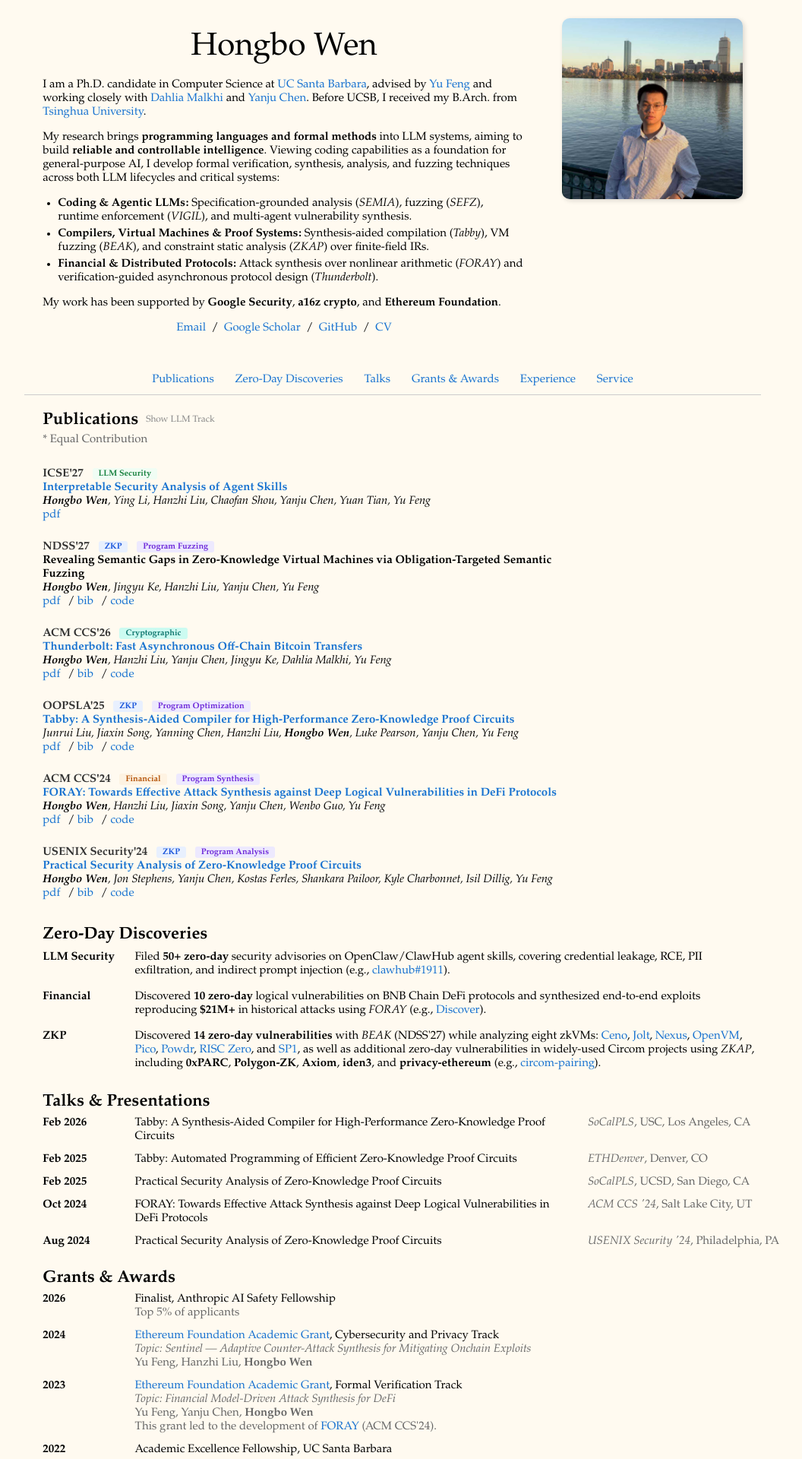
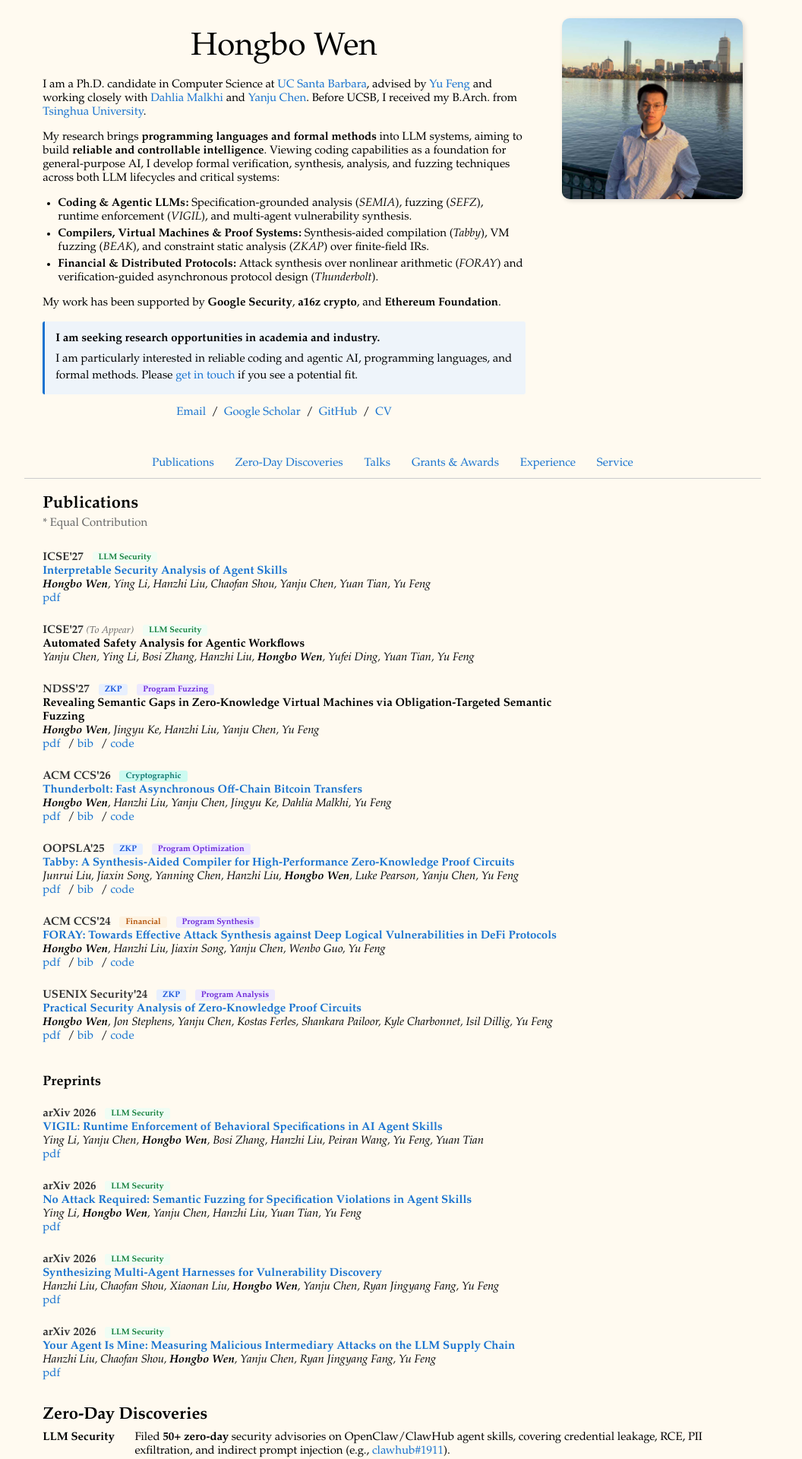
Before and after one commit to whbjzzwjxq/whbjzzwjxq.github.io, a Jekyll site: the page built from _posts/2025-01-28-USENIX_AEC.markdown, in a window 1280 px wide. Shown: the top 1920 px of the page at 76% size, without its empty margins (123-1179 px from the left). Built offline with Jekyll 4.4.1, drawn with Linux system fonts in a browser that asks for light colours.

Commit message:
Show all publications, add ICSE paper and research job notice

```diff
--- a/_layouts/default.html
+++ b/_layouts/default.html
@@ -39,6 +39,11 @@
               <p>
                 My work has been supported by <b>Google Security</b>, <b>a16z crypto</b>, and <b>Ethereum Foundation</b>.
               </p>
+              <p class="job-market">
+                <strong>I am seeking research opportunities in academia and industry.</strong>
+                I am particularly interested in reliable coding and agentic AI, programming languages, and formal methods.
+                Please <a href="mailto:hongbowen@ucsb.edu">get in touch</a> if you see a potential fit.
+              </p>
               <p style="text-align:center">
                 <a href="mailto:hongbowen@ucsb.edu">Email</a> &nbsp;/&nbsp;
                 <a href="https://scholar.google.com/citations?user=T3_w464AAAAJ">Google Scholar</a> &nbsp;/&nbsp;
@@ -70,7 +75,6 @@
             <td style="padding:20px 2.5% 0 2.5%">
               <div class="publications-heading">
                 <h2 id="sec-publications">Publications</h2>
-                <button id="arxiv-toggle" class="arxiv-toggle" type="button" aria-expanded="false" aria-controls="accepted-publications-current arxiv-publications accepted-publications-previous">Show LLM Track</button>
               </div>
               <p style="margin-top:4px;color:#666;">* Equal Contribution</p>
             </td>
@@ -90,6 +94,17 @@
               <span class="pub-links">
                 <a href="/pdfs/26_ARXIV_SEMIA.pdf">pdf</a>
               </span>
+            </td>
+            <td style="padding:8px 2.5%;width:25%;vertical-align:middle;min-width:100px">
+            </td>
+          </tr>
+          <!-- Automated Safety Analysis (ICSE'27) -->
+          <tr>
+            <td style="padding:12px 2.5%;width:75%;vertical-align:middle">
+              <span class="pub-venue">ICSE'27</span> <em class="pub-status">(To Appear)</em>
+              <span class="label label-agent">LLM Security</span><br>
+              <papertitle>Automated Safety Analysis for Agentic Workflows</papertitle><br>
+              <span class="pub-authors">Yanju Chen, Ying Li, Bosi Zhang, Hanzhi Liu, <b>Hongbo Wen</b>, Yufei Ding, Yuan Tian, Yu Feng</span>
             </td>
             <td style="padding:8px 2.5%;width:25%;vertical-align:middle;min-width:100px">
             </td>
@@ -130,7 +145,69 @@
             </td>
           </tr>
           </tbody>
-          <tbody id="arxiv-publications" hidden>
+          <tbody id="accepted-publications-previous" class="accepted-publications">
+          <!-- Tabby (OOPSLA'25) -->
+          <tr>
+            <td style="padding:12px 2.5%;width:75%;vertical-align:middle">
+              <span class="pub-venue">OOPSLA'25</span>
+              <span class="label label-crypto">ZKP</span>
+              <span class="label label-method">Program Optimization</span><br>
+              <a href="https://dl.acm.org/doi/10.1145/3763110">
+                <papertitle>Tabby: A Synthesis-Aided Compiler for High-Performance Zero-Knowledge Proof Circuits</papertitle>
+              </a><br>
+              <span class="pub-authors">Junrui Liu, Jiaxin Song, Yanning Chen, Hanzhi Liu, <b>Hongbo Wen</b>, Luke Pearson, Yanju Chen, Yu Feng</span><br>
+              <span class="pub-links">
+                <a href="/pdfs/25_OOPSLA_Tabby.pdf">pdf</a> /
+                <a href="/bibtexs/Tabby.bib">bib</a> /
+                <a href="https://github.com/sjxer723/Tabby">code</a>
+              </span>
+            </td>
+            <td style="padding:8px 2.5%;width:25%;vertical-align:middle;min-width:100px">
+            </td>
+          </tr>
+          <!-- FORAY (CCS'24) -->
+          <tr>
+            <td style="padding:12px 2.5%;width:75%;vertical-align:middle">
+              <span class="pub-venue">ACM CCS'24</span>
+              <span class="label label-vuln">Financial</span>
+              <span class="label label-method">Program Synthesis</span><br>
+              <a href="https://dl.acm.org/doi/10.1145/3658644.3690293">
+                <papertitle>FORAY: Towards Effective Attack Synthesis against Deep Logical Vulnerabilities in DeFi Protocols</papertitle>
+              </a><br>
+              <span class="pub-authors"><b>Hongbo Wen</b>, Hanzhi Liu, Jiaxin Song, Yanju Chen, Wenbo Guo, Yu Feng</span><br>
+              <span class="pub-links">
+                <a href="/pdfs/24_CCS_Foray.pdf">pdf</a> /
+                <a href="/bibtexs/Foray.bib">bib</a> /
+                <a href="https://github.com/whbjzzwjxq/Foray">code</a>
+              </span>
+            </td>
+            <td style="padding:8px 2.5%;width:25%;vertical-align:middle;min-width:100px">
+            </td>
+          </tr>
+          <!-- ZKAP (USENIX Security'24) -->
+          <tr>
+            <td style="padding:12px 2.5%;width:75%;vertical-align:middle">
+              <span class="pub-venue">USENIX Security'24</span>
+              <span class="label label-crypto">ZKP</span>
+              <span class="label label-method">Program Analysis</span><br>
+              <a href="https://www.usenix.org/conference/usenixsecurity24/presentation/wen">
+                <papertitle>Practical Security Analysis of Zero-Knowledge Proof Circuits</papertitle>
+              </a><br>
+              <span class="pub-authors"><b>Hongbo Wen</b>, Jon Stephens, Yanju Chen, Kostas Ferles, Shankara Pailoor, Kyle Charbonnet, Isil Dillig, Yu Feng</span><br>
+              <span class="pub-links">
+                <a href="/pdfs/24_USENIXSEC_ZKAP.pdf">pdf</a> /
+                <a href="/bibtexs/ZKAP.bib">bib</a> /
+                <a href="https://github.com/whbjzzwjxq/ZKAP">code</a>
+              </span>
+            </td>
+            <td style="padding:8px 2.5%;width:25%;vertical-align:middle;min-width:100px">
+            </td>
+          </tr>
+          </tbody>
+          <tbody>
+            <tr><td colspan="2" style="padding:20px 2.5% 6px"><h3 id="sec-preprints">Preprints</h3></td></tr>
+          </tbody>
+          <tbody id="preprint-publications">
           <!-- VIGIL (arXiv 2026) -->
           <tr>
             <td style="padding:12px 2.5%;width:75%;vertical-align:middle">
@@ -190,65 +267,6 @@
               <span class="pub-authors">Hanzhi Liu, Chaofan Shou, <b>Hongbo Wen</b>, Yanju Chen, Ryan Jingyang Fang, Yu Feng</span><br>
               <span class="pub-links">
                 <a href="/pdfs/26_ARXIV_AgentMine.pdf">pdf</a>
-              </span>
-            </td>
-            <td style="padding:8px 2.5%;width:25%;vertical-align:middle;min-width:100px">
-            </td>
-          </tr>
-          </tbody>
-          <tbody id="accepted-publications-previous" class="accepted-publications">
-          <!-- Tabby (OOPSLA'25) -->
-          <tr>
-            <td style="padding:12px 2.5%;width:75%;vertical-align:middle">
-              <span class="pub-venue">OOPSLA'25</span>
-              <span class="label label-crypto">ZKP</span>
-              <span class="label label-method">Program Optimization</span><br>
-              <a href="https://dl.acm.org/doi/10.1145/3763110">
-                <papertitle>Tabby: A Synthesis-Aided Compiler for High-Performance Zero-Knowledge Proof Circuits</papertitle>
-              </a><br>
-              <span class="pub-authors">Junrui Liu, Jiaxin Song, Yanning Chen, Hanzhi Liu, <b>Hongbo Wen</b>, Luke Pearson, Yanju Chen, Yu Feng</span><br>
-              <span class="pub-links">
-                <a href="/pdfs/25_OOPSLA_Tabby.pdf">pdf</a> /
-                <a href="/bibtexs/Tabby.bib">bib</a> /
-                <a href="https://github.com/sjxer723/Tabby">code</a>
-              </span>
-            </td>
-            <td style="padding:8px 2.5%;width:25%;vertical-align:middle;min-width:100px">
-            </td>
-          </tr>
-          <!-- FORAY (CCS'24) -->
-          <tr>
-            <td style="padding:12px 2.5%;width:75%;vertical-align:middle">
-              <span class="pub-venue">ACM CCS'24</span>
-              <span class="label label-vuln">Financial</span>
-              <span class="label label-method">Program Synthesis</span><br>
-              <a href="https://dl.acm.org/doi/10.1145/3658644.3690293">
-                <papertitle>FORAY: Towards Effective Attack Synthesis against Deep Logical Vulnerabilities in DeFi Protocols</papertitle>
-              </a><br>
-              <span class="pub-authors"><b>Hongbo Wen</b>, Hanzhi Liu, Jiaxin Song, Yanju Chen, Wenbo Guo, Yu Feng</span><br>
-              <span class="pub-links">
-                <a href="/pdfs/24_CCS_Foray.pdf">pdf</a> /
-                <a href="/bibtexs/Foray.bib">bib</a> /
-                <a href="https://github.com/whbjzzwjxq/Foray">code</a>
-              </span>
-            </td>
-            <td style="padding:8px 2.5%;width:25%;vertical-align:middle;min-width:100px">
-            </td>
-          </tr>
-          <!-- ZKAP (USENIX Security'24) -->
-          <tr>
-            <td style="padding:12px 2.5%;width:75%;vertical-align:middle">
-              <span class="pub-venue">USENIX Security'24</span>
-              <span class="label label-crypto">ZKP</span>
-              <span class="label label-method">Program Analysis</span><br>
-              <a href="https://www.usenix.org/conference/usenixsecurity24/presentation/wen">
-                <papertitle>Practical Security Analysis of Zero-Knowledge Proof Circuits</papertitle>
-              </a><br>
-              <span class="pub-authors"><b>Hongbo Wen</b>, Jon Stephens, Yanju Chen, Kostas Ferles, Shankara Pailoor, Kyle Charbonnet, Isil Dillig, Yu Feng</span><br>
-              <span class="pub-links">
-                <a href="/pdfs/24_USENIXSEC_ZKAP.pdf">pdf</a> /
-                <a href="/bibtexs/ZKAP.bib">bib</a> /
-                <a href="https://github.com/whbjzzwjxq/ZKAP">code</a>
               </span>
             </td>
             <td style="padding:8px 2.5%;width:25%;vertical-align:middle;min-width:100px">
@@ -437,25 +455,6 @@
       </td>
     </tr>
   </table>
-  <script>
-    (function () {
-      const toggle = document.getElementById('arxiv-toggle');
-      const publications = document.getElementById('arxiv-publications');
-      const acceptedPublications = document.querySelectorAll('.accepted-publications');
-
-      if (!toggle || !publications || !acceptedPublications.length) return;
-
-      toggle.addEventListener('click', function () {
-        const isExpanded = toggle.getAttribute('aria-expanded') === 'true';
-        publications.hidden = isExpanded;
-        acceptedPublications.forEach(function (group) {
-          group.hidden = !isExpanded;
-        });
-        toggle.setAttribute('aria-expanded', String(!isExpanded));
-        toggle.textContent = isExpanded ? 'Show LLM Track' : 'Show PL&Security Track';
-      });
-    }());
-  </script>
 </body>
 
 </html>
--- a/style.scss
+++ b/style.scss
@@ -68,25 +68,22 @@ h3 {
   gap: 10px;
 }
 
-.arxiv-toggle {
-  background: transparent;
-  border: 0;
-  color: #888;
-  cursor: pointer;
-  font-family: 'Palatino Linotype', 'Book Antiqua', Palatino, serif;
-  font-size: 12px;
-  line-height: 1.4;
-  padding: 0;
+.job-market {
+  background: #eef4fa;
+  border-left: 3px solid #1772d0;
+  border-radius: 3px;
+  padding: 12px 14px;
+  line-height: 1.5;
 }
 
-.arxiv-toggle:hover {
-  color: #f09228;
+.job-market strong {
+  display: block;
+  margin-bottom: 4px;
 }
 
-.arxiv-toggle:focus-visible {
-  color: #f09228;
-  outline: 1px dotted #f09228;
-  outline-offset: 2px;
+.pub-status {
+  color: #666;
+  font-size: 13px;
 }
 
 papertitle {
```
